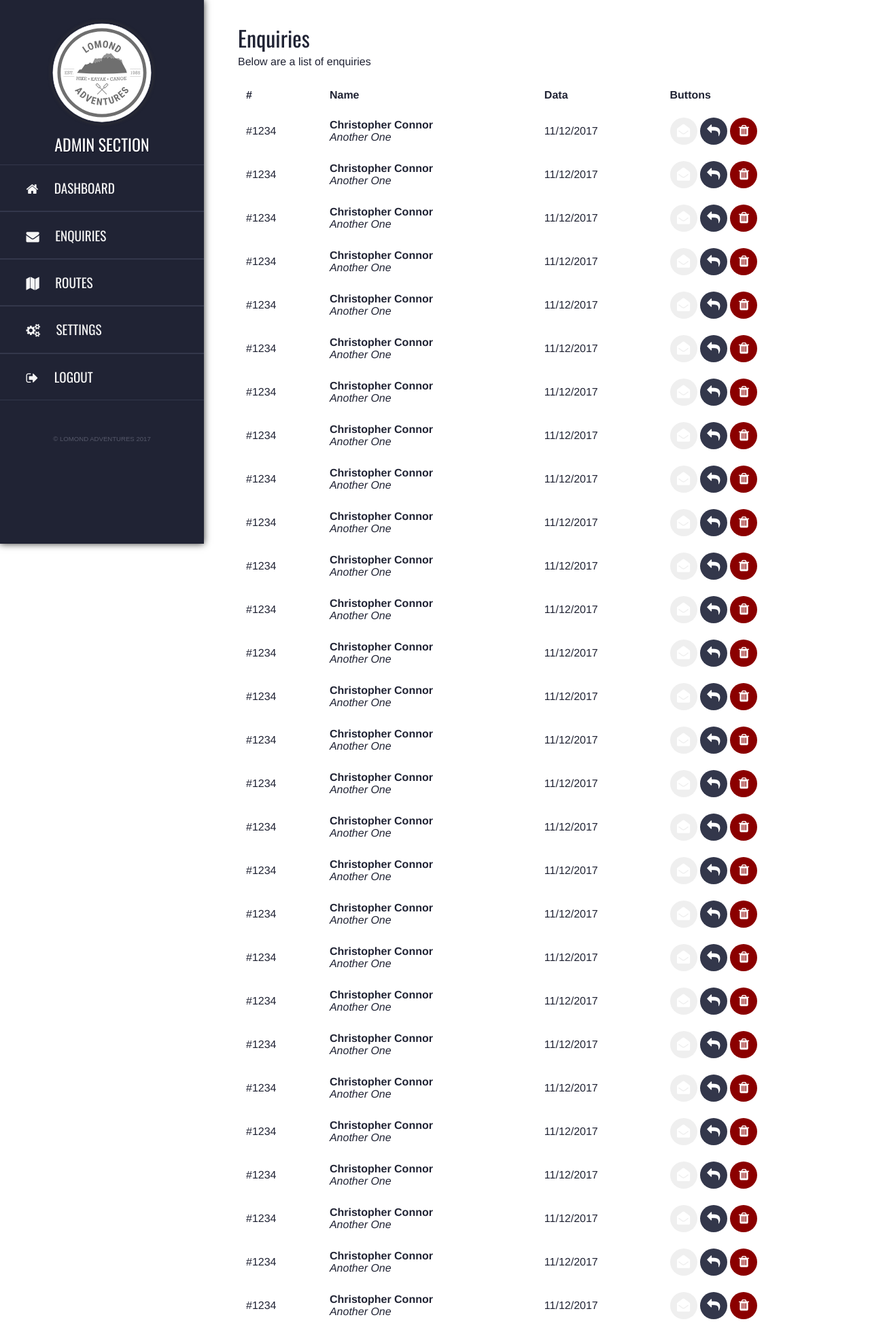
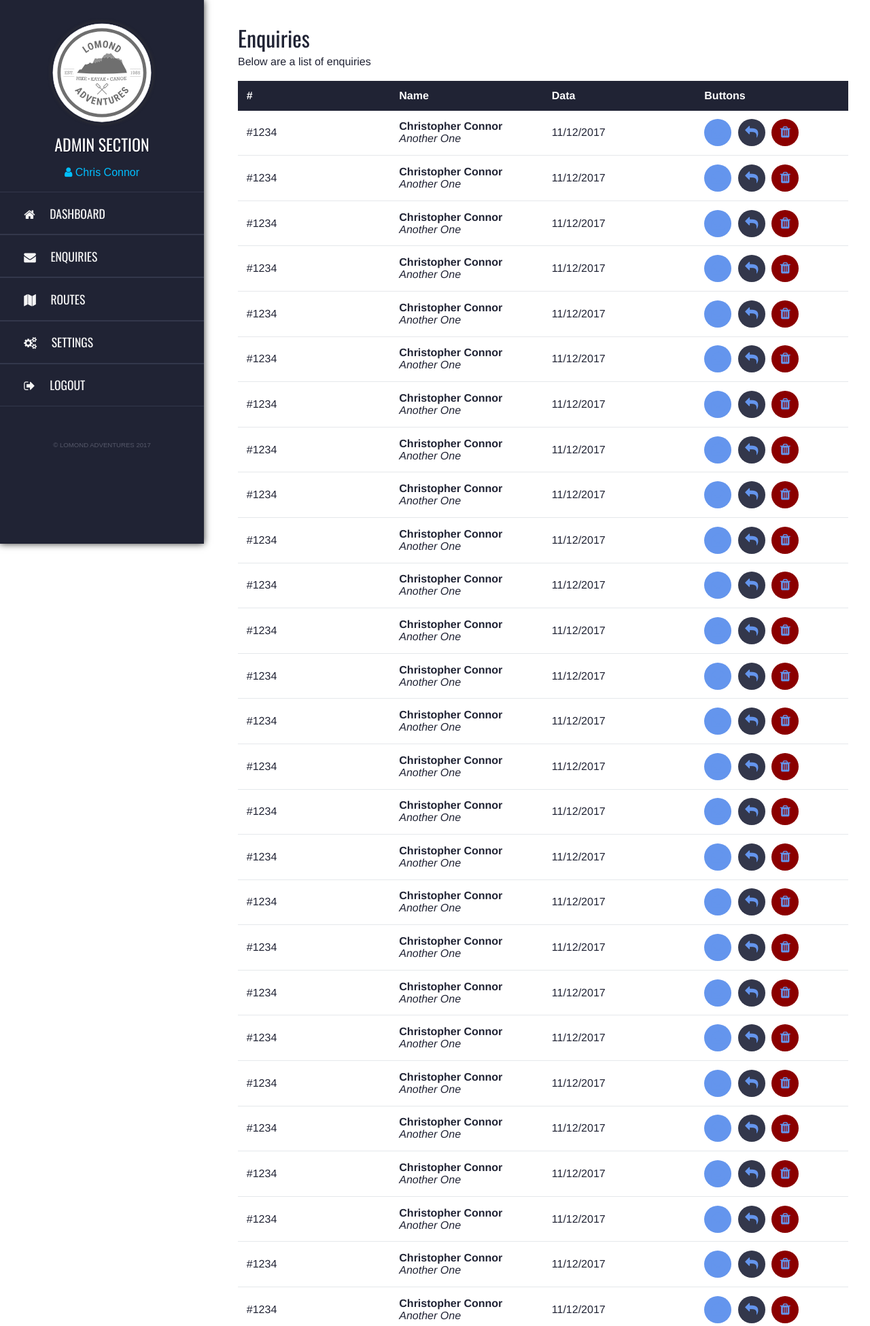
Before and after one commit to cjconnor24/OutdoorCentre, a PHP site: page /admin/enquiries.php in a window 1280 px wide. Shown: the top 1951 px of the page at 68% size. Run offline with PHP 8.4, Linux system fonts and the light colour scheme.

Commit message:
Finalising the table for the admin section

```diff
--- a/admin/css/admin-styles.css
+++ b/admin/css/admin-styles.css
@@ -41,6 +41,12 @@ html, body {
     margin:0.5em 0;
     text-shadow: 1px 1px 1px #101020;
 }
+.side-bar__user {
+    font-family:Arial,Helvetica,sans-serif;
+    font-size:1em;
+    text-align: center;
+    color:deepskyblue;
+}
 .side-bar__copyright {
     font-family:Arial,Helvetica,sans-serif;
     font-size:0.6em;
@@ -52,7 +58,7 @@ html, body {
 
 }
 nav ul li a {
-    font-size:1.2em;
+    font-size:1.1em;
     text-transform:uppercase;
     text-decoration: none;
     display:block;
@@ -78,12 +84,17 @@ nav ul li a i {
 .table {
     width:100%;
     border-collapse: collapse;
+    table-layout: fixed;
 
 }
 
 .table td, .table th {
     text-align:left;
-    padding:0.75em;
+    padding:0.8em;
+}
+.table thead {
+    background:#202334;
+    color:#FFF;
 }
 .table__button {
     font-size:1.2em;
@@ -95,9 +106,29 @@ nav ul li a i {
     text-align:center;
     line-height:40px;
     color:#FFF;
+    margin:0 5px 0 0;
+    transition:0.2s ease-in-out;
 }
+.table tbody td a {
+    text-decoration:none;
+    color:cornflowerblue;
+}
+.table tbody tr {
+    transition:0.25s background-color ease;
+}
+.table tbody tr:hover {
+    background:#ededed;
+}
+.table tbody td {
+    border-bottom:1px solid #e5e8eb;
+}
+/*.table tbody td:nth-child(4){ text-align: right;}*/
+.table__button:nth-child(1){ background:cornflowerblue; }
+.table__button:nth-child(1):hover{ background: #75c6ff; }
 .table__button:nth-child(2){ background:#33374b; }
+.table__button:nth-child(2):hover{ background: #6e778e; }
 .table__button:nth-child(3){ background:#8b0000; }
+.table__button:nth-child(3):hover{ background: #ce0000; }
 .table__button span {
     display:none;
 }
--- a/admin/includes/header.php
+++ b/admin/includes/header.php
@@ -23,6 +23,7 @@
     <div id="side-bar">
         <img class="side-bar__logo" src="/admin/img/admin-logo.svg" alt="Admin Logo">
         <h2 class="side-bar__heading">Admin Section</h2>
+        <p class="side-bar__user"><i class="fa fa-user"></i> Chris Connor</p>
         <nav>
             <ul>
                 <?php include('navigation.php'); ?>
```
